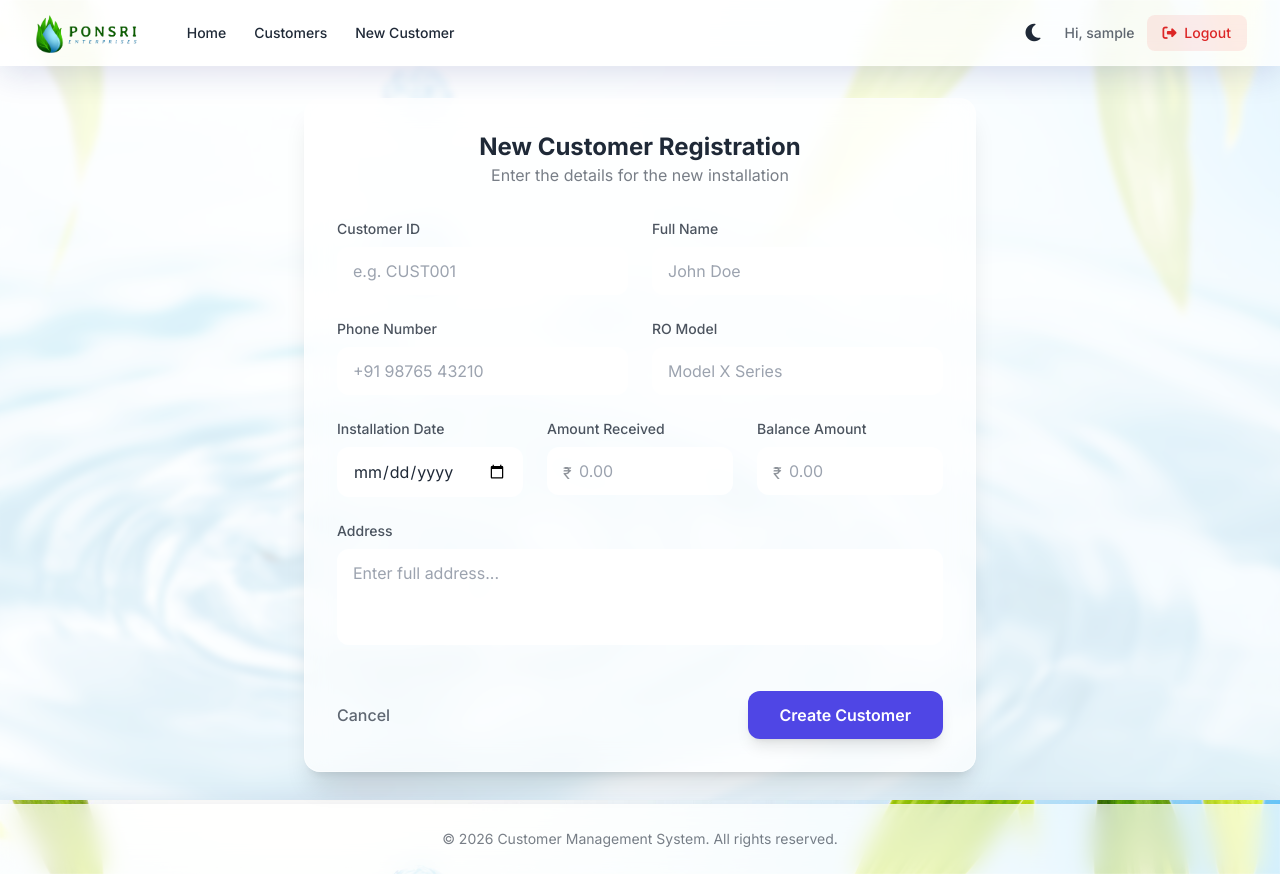
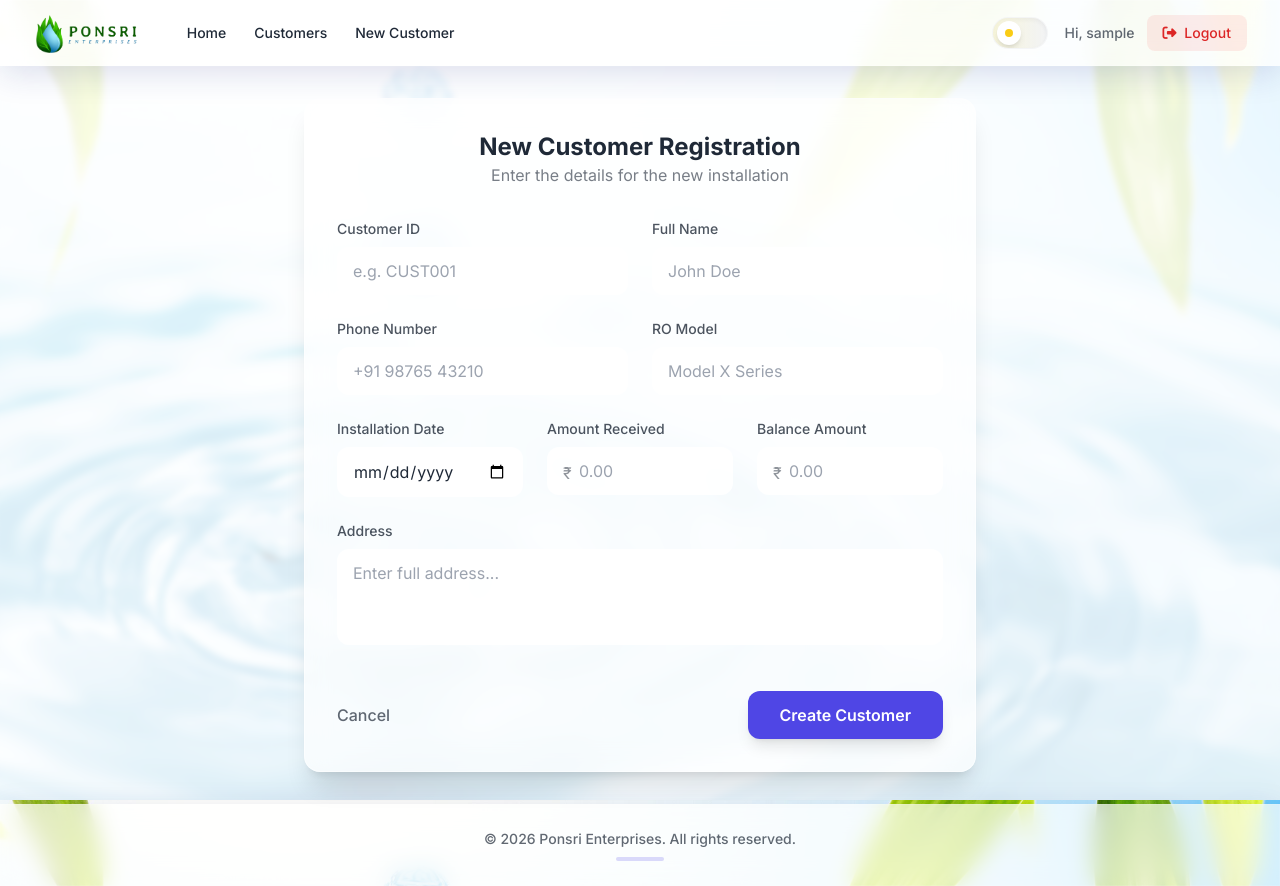
Before and after one commit to Murugavl/Customer_Management_System, a Flask app: page /create_customer in a window 1280 px wide. Run offline with Flask 3, Linux system fonts and the light colour scheme; the visitor is signed in with stand-in values (Sample User, id 1); some libraries are stand-ins or nearby versions.

Commit message:
Enhance theme toggle functionality with improved visuals and animations; update footer styling for better branding.

```diff
--- a/templates/base.html
+++ b/templates/base.html
@@ -74,9 +74,25 @@
                 <!-- Right Side: Auth & Toggle -->
                 <div class="flex items-center animate-fade-in gap-4">
                     <!-- Theme Toggle -->
-                    <button id="theme-toggle" class="theme-toggle-btn p-2 rounded-full focus:outline-none"
-                        aria-label="Toggle Dark Mode">
-                        <i class="fas fa-moon"></i>
+                    <button id="theme-toggle"
+                        class="relative group w-14 h-8 rounded-full bg-gray-200/50 dark:bg-gray-800/50 backdrop-blur-md border border-white/20 shadow-inner flex items-center transition-all duration-300 focus:outline-none focus:ring-2 focus:ring-primary/30 overflow-hidden"
+                        aria-label="Toggle Theme">
+                        <!-- Background Gradients (Visual Feedback) -->
+                        <div
+                            class="absolute inset-0 bg-gradient-to-r from-yellow-100/50 to-transparent opacity-100 dark:opacity-0 transition-opacity duration-300">
+                        </div>
+                        <div
+                            class="absolute inset-0 bg-gradient-to-r from-transparent to-indigo-900/50 opacity-0 dark:opacity-100 transition-opacity duration-300">
+                        </div>
+
+                        <!-- Sliding Knob -->
+                        <div id="toggle-knob"
+                            class="absolute left-1 w-6 h-6 rounded-full bg-white shadow-md transform transition-transform duration-300 ease-out flex items-center justify-center">
+                            <!-- Abstract Symbol -->
+                            <div
+                                class="w-2 h-2 rounded-full bg-yellow-400 dark:bg-indigo-500 transition-colors duration-300">
+                            </div>
+                        </div>
                     </button>
 
                     {% if 'username' in session %}
@@ -125,11 +141,14 @@
     </main>
 
     <!-- Footer -->
-    <footer class="mt-auto border-t border-white/10 glass-effect">
+    <footer class="mt-auto border-t border-white/10 glass-effect fade-in">
         <div class="max-w-7xl mx-auto py-6 px-4 sm:px-6 lg:px-8">
-            <p class="text-center text-sm opacity-60">
-                &copy; <span id="year"></span> Customer Management System. All rights reserved.
-            </p>
+            <div class="flex flex-col items-center justify-center space-y-2">
+                <p class="text-center text-sm font-medium opacity-70">
+                    &copy; <span id="year"></span> Ponsri Enterprises. All rights reserved.
+                </p>
+                <div class="w-12 h-1 bg-primary/20 rounded-full"></div>
+            </div>
         </div>
     </footer>
 
@@ -152,33 +171,30 @@
 
             // Theme Toggle Logic
             const toggleBtn = document.getElementById('theme-toggle');
-            const icon = toggleBtn.querySelector('i');
+            const knob = document.getElementById('toggle-knob');
             const html = document.documentElement;
 
             // Check for saved theme or default to light
             const savedTheme = localStorage.getItem('theme') || 'light';
             html.setAttribute('data-theme', savedTheme);
-            updateIcon(savedTheme);
+            updateToggle(savedTheme);
 
             toggleBtn.addEventListener('click', () => {
                 const currentTheme = html.getAttribute('data-theme');
                 const newTheme = currentTheme === 'dark' ? 'light' : 'dark';
 
                 html.setAttribute('data-theme', newTheme);
-                // Ideally we shouldn't persist to backend, but local storage is UI state, which is allowed.
-                // The prompt says "Do NOT store preferences in backend or database".
-                // LocalStorage is strictly frontend.
                 localStorage.setItem('theme', newTheme);
-                updateIcon(newTheme);
+                updateToggle(newTheme);
             });
 
-            function updateIcon(theme) {
+            function updateToggle(theme) {
                 if (theme === 'dark') {
-                    icon.classList.remove('fa-moon');
-                    icon.classList.add('fa-sun');
+                    // Slide right (approx 24px given width 56px - padding - knob width)
+                    knob.style.transform = 'translateX(1.5rem)';
                 } else {
-                    icon.classList.remove('fa-sun');
-                    icon.classList.add('fa-moon');
+                    // Slide left
+                    knob.style.transform = 'translateX(0)';
                 }
             }
         });
```
